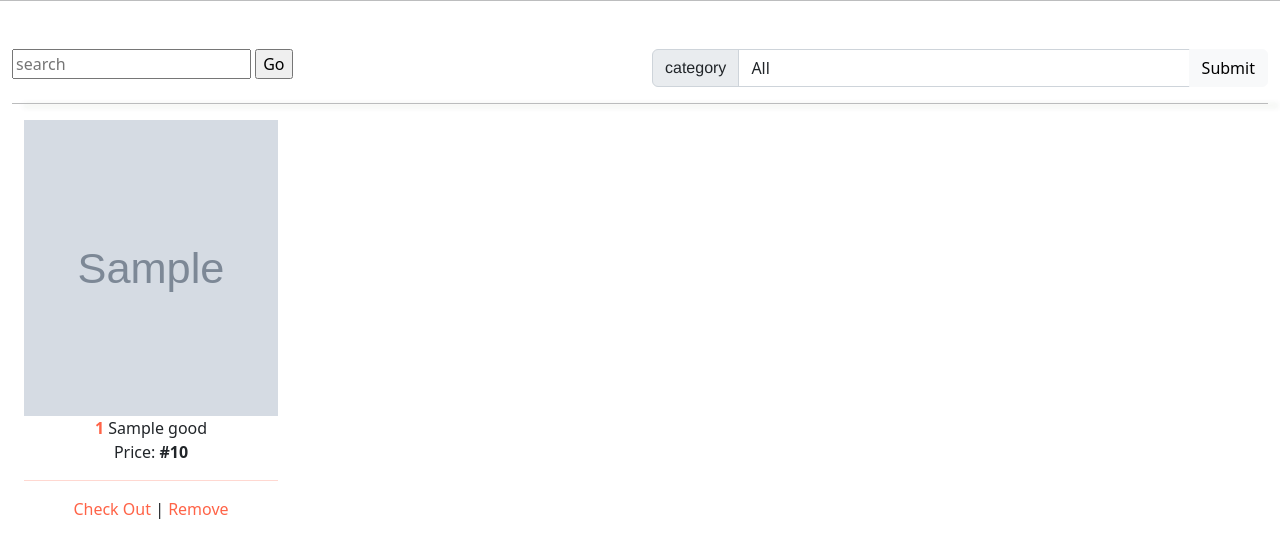
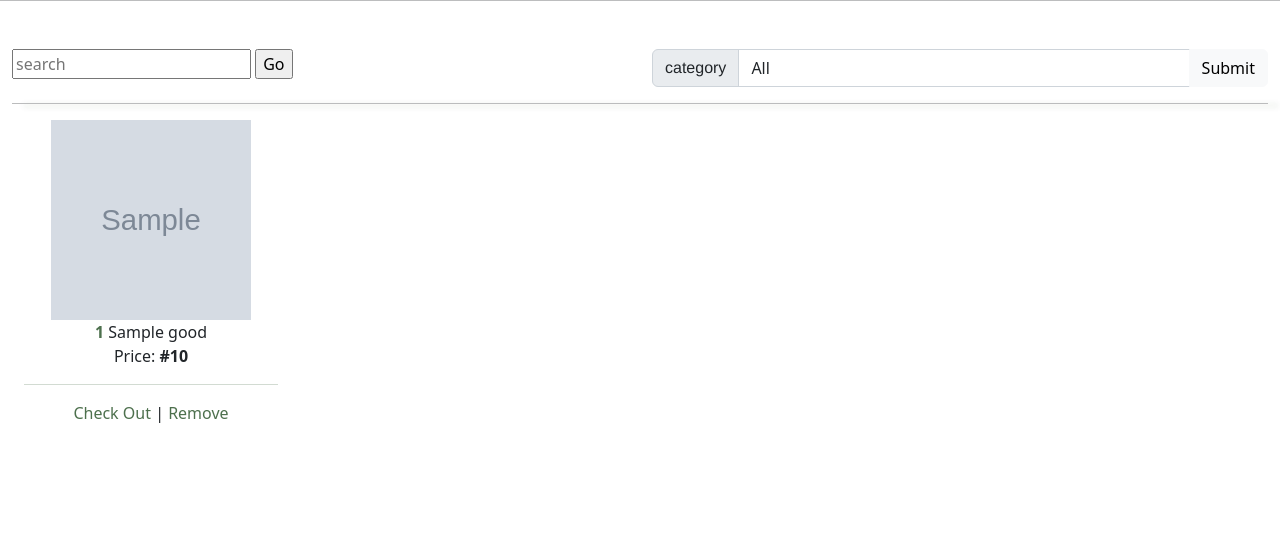
Before and after one commit to DamaMichaelYohanna/poultry-management-system, a Django app: template main/template/shopping.html in a window 1280 px wide. Shown: the part 56-614 px from the top of the page. Run offline with Django 4.2, Linux system fonts and the light colour scheme; the template is opened without the code that fills it: most values are stand-ins (such as "Sample title", 1, 10 or a date in 2020); grey boxes marked "Sample" are stand-in pictures.

Commit message:
update shopping html

```diff
--- a/main/template/shopping.html
+++ b/main/template/shopping.html
@@ -38,29 +38,33 @@
     <div class="row">
       {% for good in products %}
       <div class="col-md-3 pe-5" style="text-align: center">
-        <img src="{{good.picture.url}} " height="100%" width="100%" />
-        <b style="color: tomato">{{ good.id }}</b>
+        <img src="{{good.image.url}} " height="200px" width="200px" />
+        <br />
+        <b style="color: rgba(9, 58, 9, 0.726)">{{ good.id }}</b>
         {{ good.name|truncatewords:3}}
         <p style="margin: 0px; text-align: center">
           Price: <b>#{{good.price}}</b>
         </p>
-        <hr style="color: tomato; width: 100%" />
+        <hr style="color: rgba(9, 58, 9, 0.726); width: 100%" />
         {% if good.name not in order %}
         <a
-          style="color: tomato; text-decoration: none"
-          href="/add_to_cart/{{good.id}}"
+          style="color: rgba(9, 58, 9, 0.726); text-decoration: none"
+          href="/product/add_to_cart/{{good.id}}"
         >
           Add to Cart
           <img style="height: 30px; width: 30px" src="{% static 'cart.png'%}" />
         </a>
 
         {% else %}
-        <a style="color: tomato; text-decoration: none" href="/check_out/">
+        <a
+          style="color: rgba(9, 58, 9, 0.726); text-decoration: none"
+          href="/check_out/"
+        >
           Check Out
         </a>
         |
         <a
-          style="color: tomato; text-decoration: none"
+          style="color: rgba(9, 58, 9, 0.726); text-decoration: none"
           href="/remove_from_cart/{{good.id}}"
         >
           Remove
```
